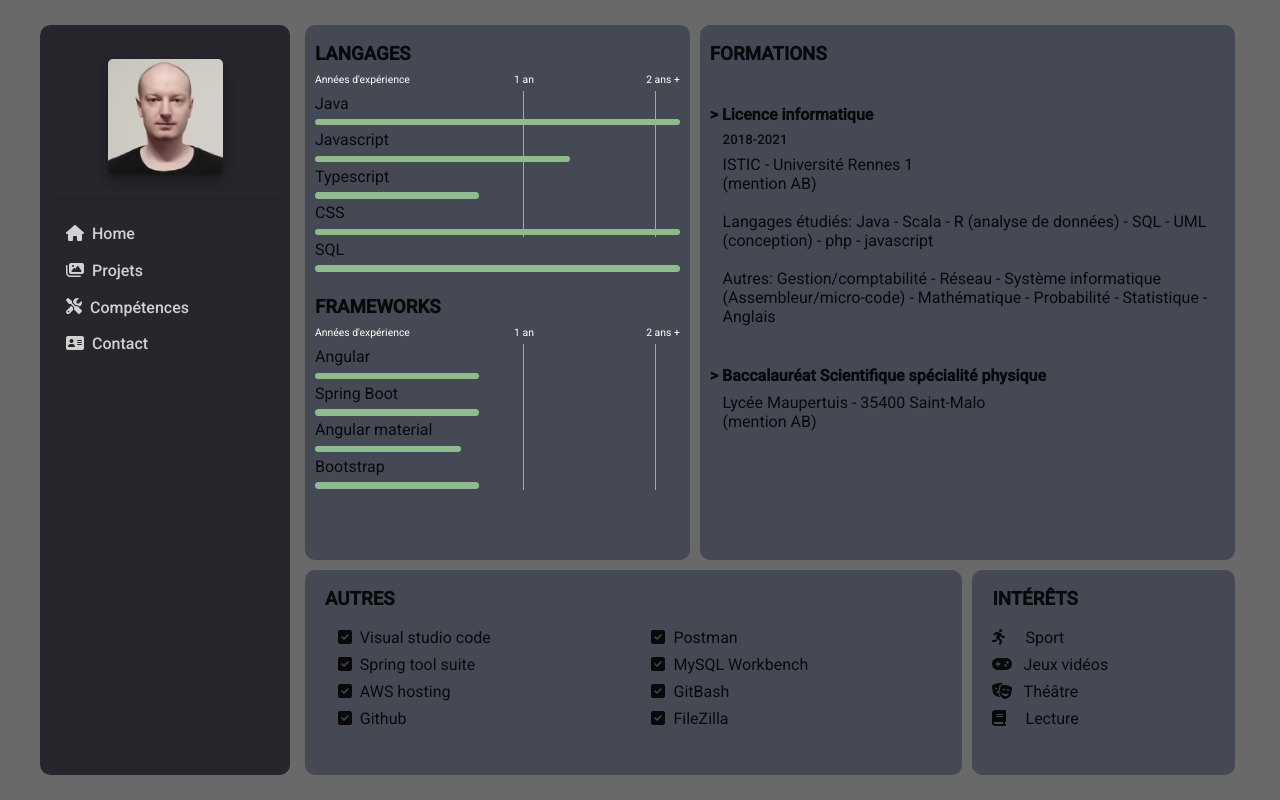
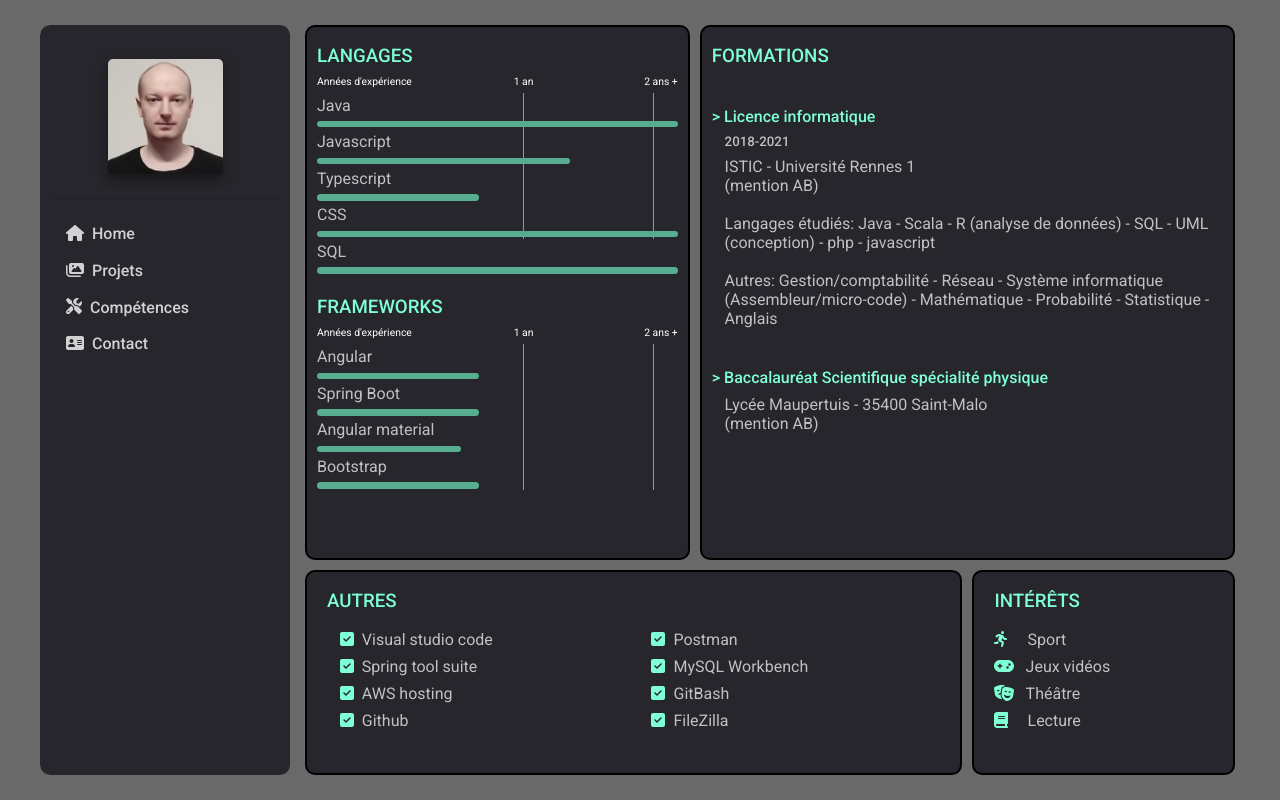
Before and after one commit to faberthet/cv, an Angular app: page /competences in a window 1280 px wide. Built offline with nearby package versions, Linux system fonts and the light colour scheme.

Commit message:
couleurs

```diff
--- a/src/app/pages/competences/autres/autres.component.css
+++ b/src/app/pages/competences/autres/autres.component.css
@@ -19,7 +19,9 @@ li{
 }
 fa-icon{
     margin-right: 0.5rem;
+    color: aquamarine;
 }
 h3{
     margin-top: 0;
+    color:aquamarine
 }
--- a/src/app/pages/competences/competences.component.css
+++ b/src/app/pages/competences/competences.component.css
@@ -8,9 +8,13 @@
       "L D D"
       "A A H";
 }
+.knowContent>div{
+    background-color: #26262c;
+    border: solid 2px black;
+    color: rgb(194, 192, 192);
+}
 .languages{
     grid-area: L;
-    background-color: #454953;;
     margin: 5px;
     margin-top: 0;
     border-radius: 10px;
@@ -19,7 +23,6 @@
 }
 .diplomes{
     grid-area: D;
-    background-color: #454953;;
     margin: 5px;
     margin-top: 0;
     border-radius: 10px;
@@ -30,7 +33,6 @@
 }
 .autres{
     grid-area: A;
-    background-color: #454953;;
     margin: 5px;
     margin-bottom: 0;
     border-radius: 10px;
@@ -43,7 +45,6 @@
 
 .hobbies{
     grid-area: H;
-    background-color: #454953;;
     margin: 5px;
     margin-bottom: 0;
     border-radius: 10px;
--- a/src/app/pages/competences/formations/formations.component.css
+++ b/src/app/pages/competences/formations/formations.component.css
@@ -15,6 +15,7 @@ img{
 }
 h4{
     margin-bottom: .5rem;
+    color:aquamarine;
 }
 h5{
     font-weight: 500;
@@ -48,4 +49,5 @@ h5{
 }
 h3{
     margin-top: 0;
+    color:aquamarine;
 }
--- a/src/app/pages/competences/interets/interets.component.css
+++ b/src/app/pages/competences/interets/interets.component.css
@@ -3,7 +3,9 @@ li{
 }
 fa-icon{
     margin-right: .7rem;
+    color: aquamarine;
 }
 h3{
     margin-top: 0;
+    color:aquamarine;
 }
--- a/src/app/pages/competences/langages/langages.component.css
+++ b/src/app/pages/competences/langages/langages.component.css
@@ -45,7 +45,7 @@ li{
 }
 .progress::after{
     content: '';
-    background-color:darkseagreen;
+    background-color:rgb(86, 173, 144);
     height: 0.4rem;
     border-radius: 50px;
     margin-top: .2rem;
@@ -60,6 +60,7 @@ li{
 }
  h3{
     margin-top: 0;
+    color:aquamarine;
 }
  @media only screen and (max-width: 615px) {
     .fra{
--- a/src/app/pages/contact/contact.component.css
+++ b/src/app/pages/contact/contact.component.css
@@ -36,7 +36,8 @@
     z-index: -1;
 }
 .contactcadre{
-    background-color: cornflowerblue;
+    /* background: linear-gradient(180deg, rgb(84, 168, 140) 50%, rgb(107, 221, 183) 100%); */
+    background-color: #26262c;
     width: 350px;
     /* border: 1px solid black; */
     border-radius: 15px;
@@ -78,13 +79,13 @@ h1{
         align-items: center;
          width: 150px;
          font-size: 1rem;
-        background-color: cornflowerblue;
+        background-color: rgb(84, 168, 140);
          padding: 10px 0;
         border-radius: 25px;
         transition: 0.2s ease;
 }
     .reso > a:hover{
-        background-color:royalblue;
+        background-color:rgb(63, 128, 106);
     }
     .reso > a > fa-icon{
         margin-top: 5px;
--- a/src/app/pages/home/home.component.css
+++ b/src/app/pages/home/home.component.css
@@ -4,13 +4,12 @@
     padding: 0 50px;
   /* background: linear-gradient(115deg, #013979 50%, transparent 100%); */
   background: linear-gradient(115deg, #26262c 50%, transparent 100%);
-
   height: calc(100% - 100px);
   /* width: 100%; */
   padding-top: 100px;
   padding-left: 100px;
   position: relative;
-  color:deepskyblue
+  color:aliceblue;
 }
 .imgback{
     height: 100%;
@@ -37,7 +36,7 @@ h2{
 font-size: 1.8rem;
 text-shadow: 2px 2px 2px black;
 font-weight: 500;
-color: cornflowerblue;
+color: rgb(192, 198, 204);
 }
 
 .pdf{
@@ -48,14 +47,14 @@ color: black;
     display: block;
     width: max-content;
     font-size: 1.5rem;
-    background-color: cornflowerblue;
+    background-color:rgb(192, 198, 204);
     padding: 1rem 2rem;
     border-radius: 25px;
     box-shadow: 0 5px 1px rgb(15, 15, 15);
     transition: 0.2s ease;
 }
 .pdf a:hover{
-    background-color:royalblue;
+    background-color:rgb(147, 151, 156);
 }
 a{
     color: inherit;
--- a/src/app/pages/projets/projet/projet.component.css
+++ b/src/app/pages/projets/projet/projet.component.css
@@ -12,7 +12,7 @@ color: aliceblue;
 }
 fa-icon{
     font-size: 1.3rem;
-    color: deepskyblue;
+    color:deepskyblue;
 }
 fa-icon.plus{
     font-size: 1.5rem;
--- a/src/app/pages/projets/projets.component.css
+++ b/src/app/pages/projets/projets.component.css
@@ -23,7 +23,6 @@ justify-content: space-between;
     border-radius: 15px;
     margin-top: 10px;
     position: relative;
-    color:rgb(75, 171, 250);
     border: solid 3px #26262c ;
 }
 
--- a/src/styles.css
+++ b/src/styles.css
@@ -28,3 +28,7 @@ a {
     color: inherit;
     text-decoration: inherit;
   }
+
+h3,h4{
+    font-weight: 500;
+}
```
